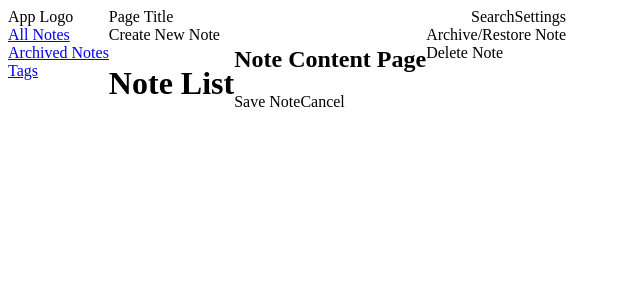
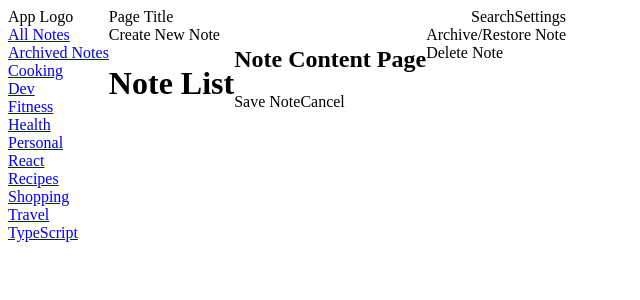
Before and after one commit to Nimus-oes/react-note-app, a React (Vite) app: page /tags/1/1 in a window 1280 px wide. Shown: the top 300 px of the page, without its empty margins (0-640 px from the left). Built offline with nearby package versions, Linux system fonts and the light colour scheme.

Commit message:
Fetch and render tag list at home and /tags (#5)

```diff
--- /dev/null
+++ b/src/features/tag/tag-list.module.css
@@ -0,0 +1,4 @@
+.container {
+  display: flex;
+  flex-direction: column;
+}
--- a/src/features/tag/tag-list.tsx
+++ b/src/features/tag/tag-list.tsx
@@ -1,3 +1,26 @@
+import { useQuery } from "@tanstack/react-query";
+import type { TagResponse } from "../../types";
+import { fetchData } from "../../utils/api";
+import { NavLink } from "react-router";
+import styles from "./tag-list.module.css";
+
 export default function TagList() {
-  return <div>Tag List</div>;
+  const { data, isLoading } = useQuery<TagResponse>({
+    queryKey: ["tag"],
+    queryFn: () => fetchData<TagResponse>("/data/tags.json"),
+    refetchOnWindowFocus: false,
+    refetchOnReconnect: false,
+  });
+
+  if (isLoading) {
+    return <div>Fetching tags..</div>;
+  }
+
+  const tagList = data?.tags?.map((tag) => (
+    <NavLink to="" key={tag.tagId}>
+      {tag.tagName}
+    </NavLink>
+  ));
+
+  return <div className={styles.container}>{tagList}</div>;
 }
--- a/src/layout/navigation/nav-side-desktop.tsx
+++ b/src/layout/navigation/nav-side-desktop.tsx
@@ -1,12 +1,13 @@
 import { NavLink } from "react-router";
 import styles from "./nav-side-desktop.module.css";
+import TagList from "../../features/tag/tag-list";
 
 export default function NavSideDesktop() {
   return (
     <div className={styles.container}>
       <NavLink to="/notes/all">All Notes</NavLink>
       <NavLink to="/notes/archived">Archived Notes</NavLink>
-      <NavLink to="/tags">Tags</NavLink>
+      <TagList />
     </div>
   );
 }
--- a/src/pages/tag-list-page.tsx
+++ b/src/pages/tag-list-page.tsx
@@ -1,9 +1,10 @@
+import TagList from "../features/tag/tag-list";
 import { useIsMobile } from "../hooks/use-is-mobile";
 import SubLayout from "../layout/sub-layout";
 
 export default function TagListPage() {
   const isMobile = useIsMobile();
-  const tagList = isMobile ? <h1>Tag List</h1> : <h2>Select a tag</h2>;
+  const tagList = isMobile ? <TagList /> : <h2>Select a tag</h2>;
 
   return (
     <div>
--- /dev/null
+++ b/src/utils/api.ts
@@ -0,0 +1,10 @@
+export async function fetchData<T>(endpoint: string): Promise<T> {
+  const response = await fetch(endpoint);
+  if (!response.ok) {
+    throw new Error(
+      `Failed to fetch from ${endpoint}: ${response.status} ${response.statusText}`,
+    );
+  }
+
+  return response.json() as Promise<T>;
+}
```
Also changed, not shown: src/types.ts (+8 -0 lines).
